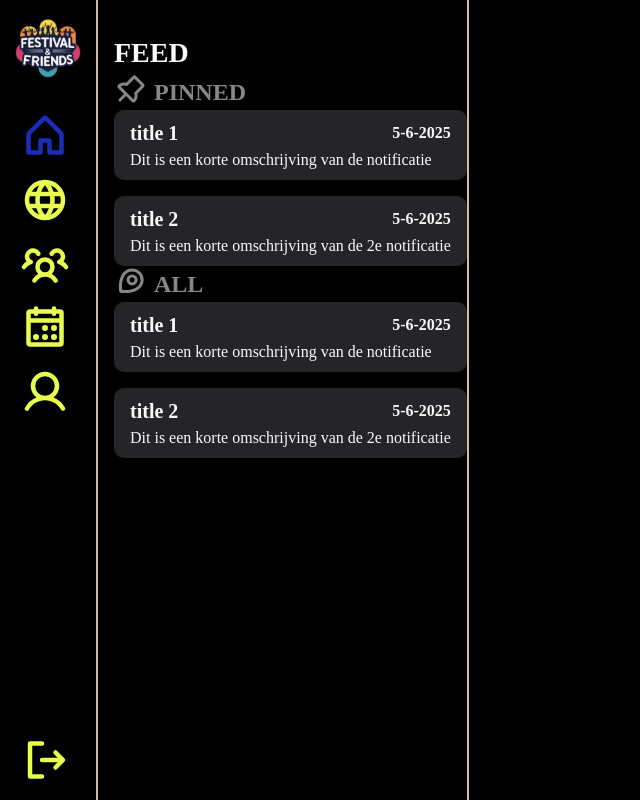
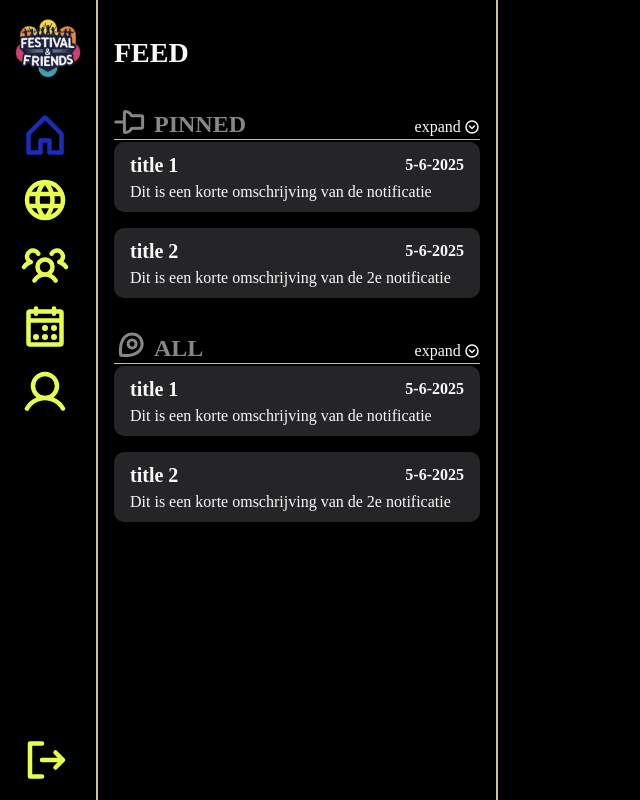
Before and after one commit to NickyKaal/eindopdracht, a React (Vite) app: page /login in a window 1280 px wide. Both pictures are taken after typing "name@example.com", "Sample123" into the empty fields and a click on the button "LOGIN". Shown: the whole page, without its empty margins (0-640 px from the left). Built offline with nearby package versions, Linux system fonts and the light colour scheme; a web font is replaced by a local one.

Commit message:
Feeds lijst af,nog geen item navigatie

```diff
--- /dev/null
+++ b/src/components/common/collapsible/CollapsibleList.css
@@ -0,0 +1,16 @@
+.collapsible-list {
+    position:relative;
+}
+
+.collapsible-list .collapse-toggle{
+    position:absolute;
+    top:-27px;
+    right:0;
+    display:flex;
+    justify-content: right;
+    align-items: center;
+    column-gap: 0.2rem;
+    border-bottom: 1px solid var(--divider);
+    cursor: pointer;
+    width: 100%;
+}
--- /dev/null
+++ b/src/components/common/collapsible/CollapsibleList.jsx
@@ -0,0 +1,21 @@
+import React from 'react';
+import "./CollapsibleList.css";
+import {CaretCircleDown, CaretCircleUp} from "@phosphor-icons/react";
+
+function CollapsibleList({className, children}) {
+
+    const [expanded, toggleExpanded] = React.useState(false);
+
+    return (
+        <div className={`collapsible-list ${className}`}>
+            <a className="collapse-toggle" onClick={() => toggleExpanded(!expanded)}>
+                {expanded?"collaps":"expand"}
+                {expanded?<CaretCircleUp size={16} weight="bold" />:<CaretCircleDown size={16} weight="bold" />}
+            </a>
+            {expanded && children}
+            {expanded===false && children.slice(0,2)}
+        </div>
+    );
+}
+
+export default CollapsibleList;
--- a/src/components/feed/AllFeed.css
+++ b/src/components/feed/AllFeed.css
@@ -3,6 +3,7 @@
     text-transform: uppercase;
     display:flex;
     column-gap: 0.5rem;
+    padding: 2rem 0 0;
 }
 
 .feed-all-container h4 svg{
--- a/src/components/feed/AllFeed.jsx
+++ b/src/components/feed/AllFeed.jsx
@@ -2,6 +2,7 @@ import React from 'react';
 import "./AllFeed.css"
 import {MapPin} from "@phosphor-icons/react";
 import FeedListItem from "./FeedListItem.jsx";
+import CollapsibleList from "../common/collapsible/CollapsibleList.jsx";
 
 function AllFeed() {
 
@@ -19,15 +20,12 @@ function AllFeed() {
         ,{key:10, date:new Date(), title:"title 10", shortDesc:"Dit is een korte omschrijving van de 10e notificatie", message:"Lorem ipsum dolor sit amet, consectetur adipisicing elit. Aliquid, animi aperiam asperiores beatae cupiditate deserunt dolor doloribus excepturi facilis nam officiis perspiciatis quae quam quisquam ratione, recusandae sapiente ullam ut velit veniam! Asperiores blanditiis fuga ipsum perspiciatis qui soluta voluptatibus."}
     ]
 
-    const [expanded, toggleExpanded] = React.useState(false);
-
     return (
         <section className="feed-all-container">
             <h4><MapPin size={32} weight="bold" /> All</h4>
-            <div className="list-items-container"> {/*TODO: verplaatsen naar component en die gebruiken voor AllFeed+PinnedFeed*/}
-                {expanded && dummyData.map(item =><FeedListItem item={item}/>)}
-                {expanded===false && dummyData.slice(0,2).map(item =><FeedListItem item={item}/>)}
-            </div>
+            <CollapsibleList className="list-items-container">
+                {dummyData.map(item =><FeedListItem item={item}/>)}
+            </CollapsibleList>
         </section>
     );
 }
--- a/src/components/feed/FeedListItem.css
+++ b/src/components/feed/FeedListItem.css
@@ -1,5 +1,6 @@
 .list-item-container{
     padding:0.5rem 1rem;
+    max-height: 94px;
 }
 
 
--- a/src/components/feed/Feeds.css
+++ b/src/components/feed/Feeds.css
@@ -4,7 +4,8 @@
 
 .feeds-container {
     border-right: 2px solid var(--divider);
-    padding: 2rem 0 0 1rem;
+    padding: 2rem 1rem 0;
     overflow: scroll;
     height:100vh;
+    width:400px;
 }
--- a/src/components/feed/PinnedFeed.css
+++ b/src/components/feed/PinnedFeed.css
@@ -1,7 +1,17 @@
 .feed-pinned-container h4{
     color: var(--unfocused);
     text-transform: uppercase;
+    display:flex;
+    column-gap: 0.5rem;
+    padding: 2rem 0 0;
+}
+
+.feed-pinned-container h4 svg{
+    transform: rotate(45deg);
+}
+
+.list-pinned-container{
     display: flex;
-    column-gap: 0.5rem;
-
+    flex-direction: column;
+    row-gap: 1rem;
 }
--- a/src/components/feed/PinnedFeed.jsx
+++ b/src/components/feed/PinnedFeed.jsx
@@ -2,6 +2,7 @@ import React from 'react';
 import "./PinnedFeed.css";
 import {PushPin} from "@phosphor-icons/react";
 import FeedListItem from "./FeedListItem.jsx";
+import CollapsibleList from "../common/collapsible/CollapsibleList.jsx";
 
 function PinnedFeed() {
 
@@ -18,16 +19,15 @@ function PinnedFeed() {
         ,{key:10, date:new Date(), title:"title 10", shortDesc:"Dit is een korte omschrijving van de 10e notificatie", message:"Lorem ipsum dolor sit amet, consectetur adipisicing elit. Aliquid, animi aperiam asperiores beatae cupiditate deserunt dolor doloribus excepturi facilis nam officiis perspiciatis quae quam quisquam ratione, recusandae sapiente ullam ut velit veniam! Asperiores blanditiis fuga ipsum perspiciatis qui soluta voluptatibus."}
     ]
 
-    const [expanded, toggleExpanded] = React.useState(false);
+
 
     return (
         <section className="feed-pinned-container">
             <h4><PushPin size={32} weight="bold" /> Pinned</h4>
 
-            <div className="list-items-container"> {/*TODO: verplaatsen naar component en die gebruiken voor AllFeed+PinnedFeed*/}
-                {expanded && dummyData.map(item =><FeedListItem item={item}/>)}
-                {expanded===false && dummyData.slice(0,2).map(item =><FeedListItem item={item}/>)}
-            </div>
+            <CollapsibleList className="list-items-container">
+                {dummyData.map(item =><FeedListItem item={item}/>)}
+            </CollapsibleList>
         </section>
     );
 }
--- a/src/pages/feed/FeedPage.jsx
+++ b/src/pages/feed/FeedPage.jsx
@@ -6,9 +6,14 @@ import Navigation from "../../components/navigate/Navigation.jsx";
 import Feeds from "../../components/feed/Feeds.jsx";
 
 function FeedPage() {
+
+    const PageContext = React.createContext(null);
+
     return (
         <main className="page-main">
-            <Feeds/>
+            <PageContext.Provider value={{ curren:null }}>
+                <Feeds/>
+            </PageContext.Provider>
         </main>
 
     );
```
